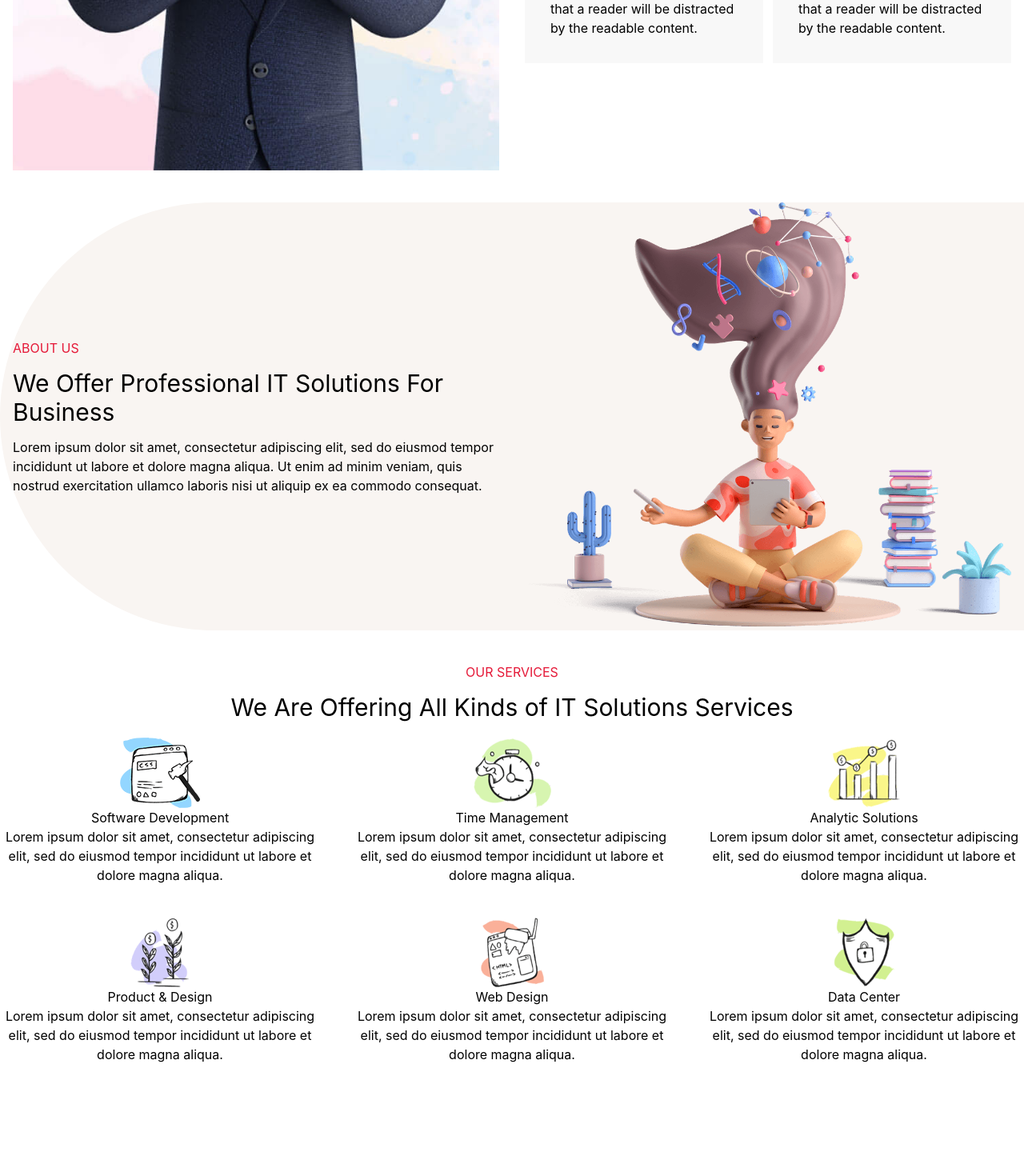
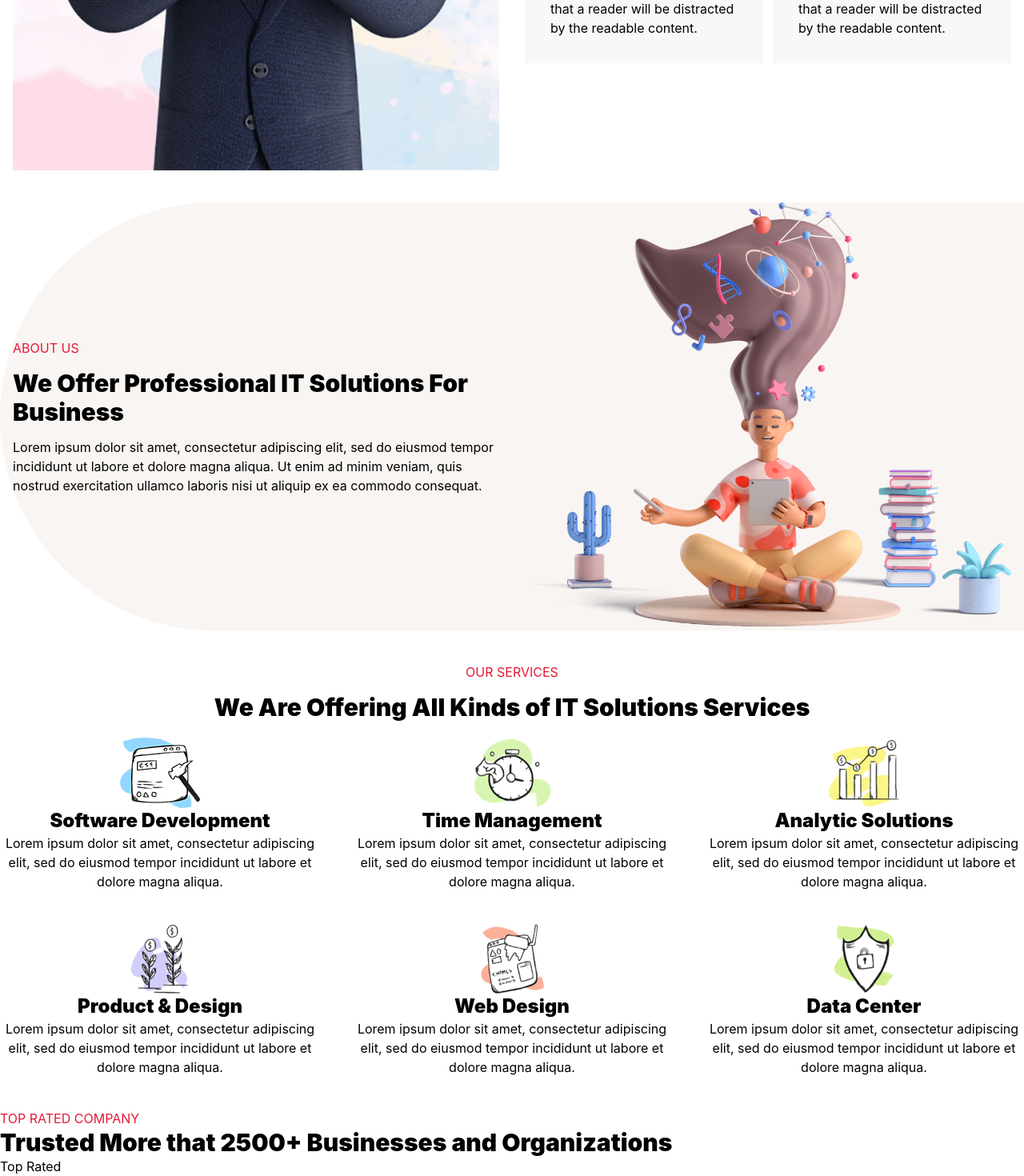
Before and after one commit to arathn8n/yango, a React (Vite) app: page / in a window 1280 px wide. Shown: the part 1234-2704 px from the top of the page at 80% size. Before the commit the page ends 2564 px from the top, so only its background shows below. Built offline with nearby package versions, Linux system fonts and the light colour scheme.

Commit message:
comenzando homeCompany

```diff
--- a/src/components/home/Home.tsx
+++ b/src/components/home/Home.tsx
@@ -3,6 +3,7 @@ import { NavLink } from 'react-router-dom'
 import HomeFeatures from './HomeFeatures'
 import HomeAbout from './HomeAbout'
 import HomeServices from './HomeServices'
+import HomeCompany from './HomeCompany'
 
 const Home = () => {
     return (
@@ -11,7 +12,7 @@ const Home = () => {
                 <div className='max-w-7xl mx-auto grid grid-cols-2 place-items-center p-4 max-md:block '>
                     <section>
                         <header>
-                            <h1 className='text-6xl mb-3.5'>Excellent IT Services For Your Business Success</h1>
+                            <h1 className='text-6xl mb-3.5 font-black'>Excellent IT Services For Your Business Success</h1>
                         </header>
                         <p className='mb-3.5'>There are many variations of passages of Lorem Ipsum available, but the majority have suffered alteration in some form, by injected humour, or randomised words which don't look even slightly believable.
 
@@ -26,6 +27,7 @@ const Home = () => {
             <HomeFeatures />
             <HomeAbout />
             <HomeServices />
+            <HomeCompany />
 
         </>
     )
--- a/src/components/home/HomeAbout.tsx
+++ b/src/components/home/HomeAbout.tsx
@@ -8,7 +8,7 @@ const HomeAbout = () => {
                     <section>
                         <header>
                             <span className='text-[#E51938] block mb-3.5'>ABOUT US</span>
-                            <h2 className='text-3xl mb-3.5'>We Offer Professional IT Solutions For Business
+                            <h2 className='text-3xl mb-3.5 font-black'>We Offer Professional IT Solutions For Business
                             </h2>
                         </header>
                         <p>Lorem ipsum dolor sit amet, consectetur adipiscing elit, sed do eiusmod tempor incididunt ut labore et dolore magna aliqua. Ut enim ad minim veniam, quis nostrud exercitation ullamco laboris nisi ut aliquip ex ea commodo consequat.
--- /dev/null
+++ b/src/components/home/HomeCompany.tsx
@@ -0,0 +1,23 @@
+import React from 'react'
+
+const HomeCompany = () => {
+    return (
+        <section>
+            <header>
+                <span className='block text-[#E51938]'>TOP RATED COMPANY</span>
+                <h2 className='text-3xl font-black'>Trusted More that 2500+ Businesses and Organizations
+                </h2>
+            </header>
+
+            <div>
+                <article>
+                    <header>
+                        <h3>Top Rated</h3>
+                    </header>
+                </article>
+            </div>
+        </section>
+    )
+}
+
+export default HomeCompany
--- a/src/components/home/HomeFeatures.tsx
+++ b/src/components/home/HomeFeatures.tsx
@@ -9,7 +9,7 @@ const HomeFeatures = () => {
                 <section>
                     <header>
                         <span className='text-[#E51938] mb-3.5 block'>OUR FEATURES</span>
-                        <h2 className='mb-3.5 text-4xl'>Best Services Features! It’s More Affordable Than You Think
+                        <h2 className='mb-3.5 text-4xl font-black'>Best Services Features! It’s More Affordable Than You Think
                         </h2>
                     </header>
 
--- a/src/components/home/HomeServices.tsx
+++ b/src/components/home/HomeServices.tsx
@@ -3,10 +3,10 @@ import React from 'react'
 const HomeServices = () => {
     return (
         <>
-            <section className='max-w-7xl mx-auto mt-10'>
+            <section className='max-w-7xl mx-auto mt-10 mb-10'>
                 <header className='text-center'>
                     <span className='text-[#E51938] block mb-3.5'>OUR SERVICES</span>
-                    <h2 className='text-3xl block mb-5'>We Are Offering All Kinds of IT Solutions Services
+                    <h2 className='text-3xl block mb-5 font-black'>We Are Offering All Kinds of IT Solutions Services
                     </h2>
                 </header>
 
@@ -14,7 +14,7 @@ const HomeServices = () => {
                     <article>
                         <header>
                             <img className='max-w-full h-auto block mx-auto' src="/services-icon1.png" alt="services icon" />
-                            <h3>Software Development</h3>
+                            <h3 className='text-2xl font-black'>Software Development</h3>
                         </header>
                         <p>Lorem ipsum dolor sit amet, consectetur adipiscing elit, sed do eiusmod tempor incididunt ut labore et dolore magna aliqua.
                         </p>
@@ -23,7 +23,7 @@ const HomeServices = () => {
                     <article>
                         <header>
                             <img className='max-w-full h-auto block mx-auto' src="/services-icon2.png" alt="services icon 2" />
-                            <h3>Time Management</h3>
+                            <h3 className='text-2xl font-black'>Time Management</h3>
                         </header>
                         <p>Lorem ipsum dolor sit amet, consectetur adipiscing elit, sed do eiusmod tempor incididunt ut labore et dolore magna aliqua.
                         </p>
@@ -32,7 +32,7 @@ const HomeServices = () => {
                     <article>
                         <header>
                             <img className='max-w-full h-auto block mx-auto' src="/services-icon3.png" alt="services icon 3" />
-                            <h3>Analytic Solutions</h3>
+                            <h3 className='text-2xl font-black'>Analytic Solutions</h3>
                         </header>
                         <p>Lorem ipsum dolor sit amet, consectetur adipiscing elit, sed do eiusmod tempor incididunt ut labore et dolore magna aliqua.
                         </p>
@@ -41,7 +41,7 @@ const HomeServices = () => {
                     <article>
                         <header>
                             <img className='max-w-full h-auto block mx-auto' src="/services-icon4.png" alt="services icon 4" />
-                            <h3>Product & Design</h3>
+                            <h3 className='text-2xl font-black'>Product & Design</h3>
                         </header>
                         <p>Lorem ipsum dolor sit amet, consectetur adipiscing elit, sed do eiusmod tempor incididunt ut labore et dolore magna aliqua.
                         </p>
@@ -50,7 +50,7 @@ const HomeServices = () => {
                     <article>
                         <header>
                             <img className='max-w-full h-auto block mx-auto' src="/services-icon5.png" alt="services icon 5" />
-                            <h3>Web Design</h3>
+                            <h3 className='text-2xl font-black'>Web Design</h3>
                         </header>
                         <p>Lorem ipsum dolor sit amet, consectetur adipiscing elit, sed do eiusmod tempor incididunt ut labore et dolore magna aliqua.
                         </p>
@@ -59,7 +59,7 @@ const HomeServices = () => {
                     <article>
                         <header>
                             <img className='max-w-full h-auto block mx-auto' src="/services-icon6.png" alt="services icon 6" />
-                            <h3>Data Center</h3>
+                            <h3 className='text-2xl font-black'>Data Center</h3>
                         </header>
                         <p>Lorem ipsum dolor sit amet, consectetur adipiscing elit, sed do eiusmod tempor incididunt ut labore et dolore magna aliqua.
                         </p>
```
Also changed, not shown: public/top-rated1.png (added).
